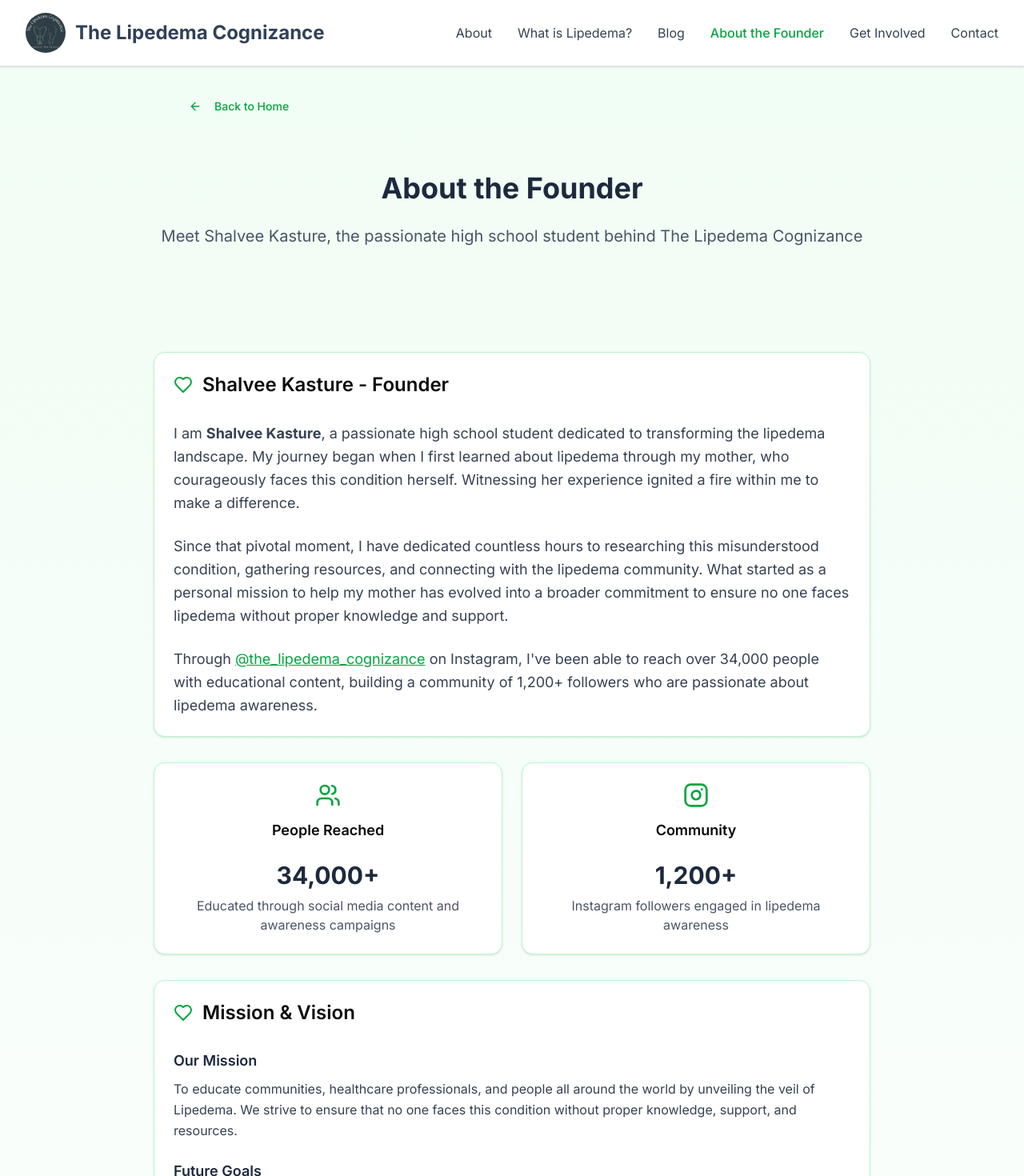
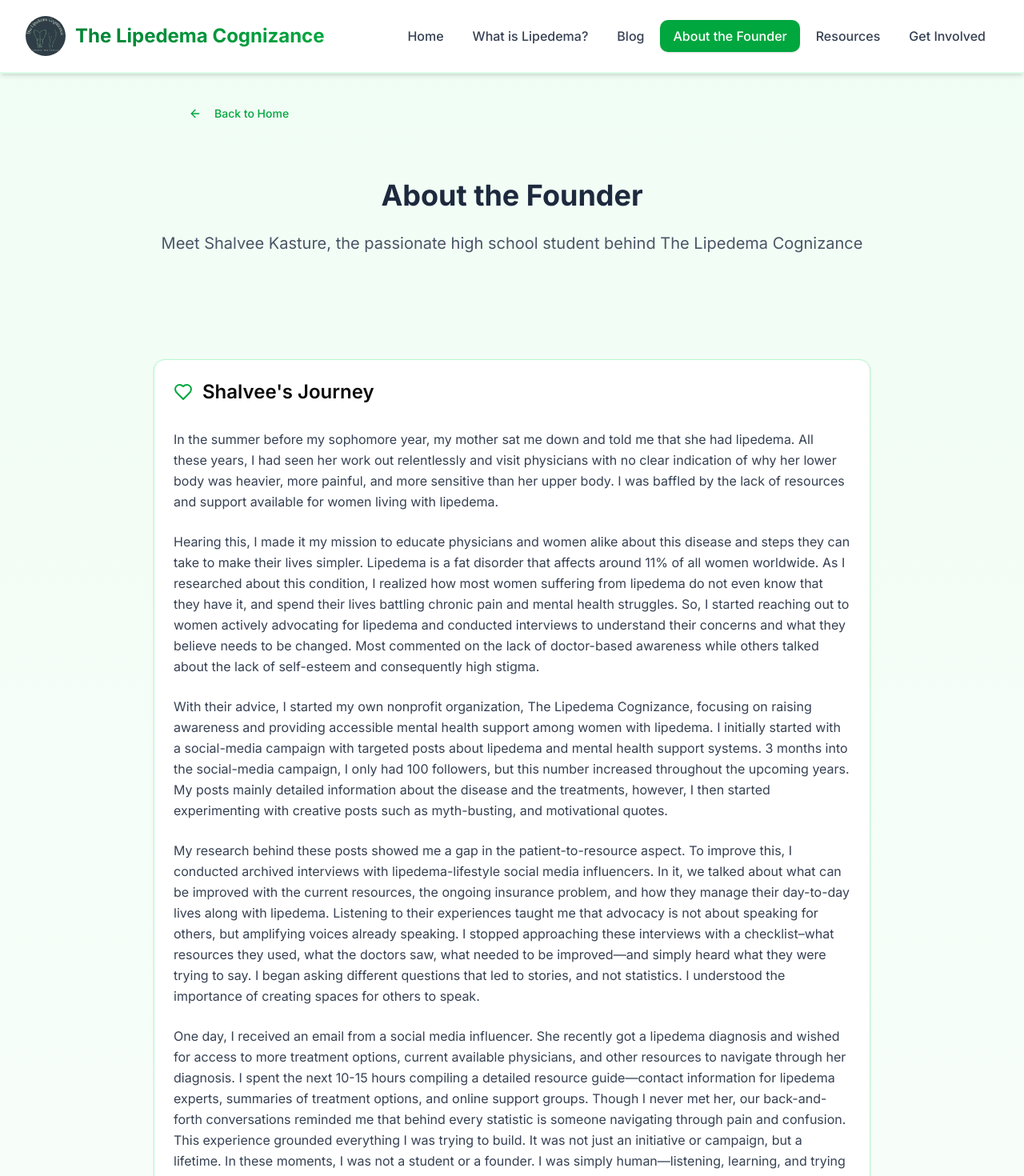
Before and after one commit to kastureshalvee-hooman/The-Lipedema-Cognizance, a Next.js app: page /about-founder in a window 1280 px wide. Shown: the top 1470 px of the page at 80% size. Built offline with nearby package versions, Linux system fonts and the light colour scheme; a web font is replaced by a local one.

Commit message:
feat: update founder page, remove homepage about, redesign navigation
Add detailed founder story, delete generic about section, modernize navigation.

Co-authored-by: null <232233523+kastureshalvee-hooman@users.noreply.github.com>

```diff
--- a/app/about-founder/page.tsx
+++ b/app/about-founder/page.tsx
@@ -10,41 +10,57 @@ export default function AboutFounderPage() {
   return (
     <div className="min-h-screen bg-gradient-to-b from-green-50 to-white">
       {/* Header */}
-      <header className="bg-white shadow-sm border-b">
+      <header className="bg-white shadow-md border-b-2 border-green-100 sticky top-0 z-50">
         <div className="max-w-7xl mx-auto px-4 sm:px-6 lg:px-8">
-          <div className="flex justify-between items-center py-4">
-            <div className="flex items-center space-x-3">
-              <Link href="/">
+          <div className="flex justify-between items-center py-5">
+            <Link href="/" className="flex items-center space-x-3 group">
               <Image
                 src="/images/tlc-logo.png"
                 alt="The Lipedema Cognizance Logo"
                 width={50}
                 height={50}
-                  className="rounded-full cursor-pointer"
+                className="rounded-full transition-transform group-hover:scale-105"
               />
+              <h1 className="text-2xl font-bold bg-gradient-to-r from-green-700 to-green-600 bg-clip-text text-transparent">
+                The Lipedema Cognizance
+              </h1>
             </Link>
-              <Link href="/">
-                <h1 className="text-2xl font-bold text-slate-700 cursor-pointer">The Lipedema Cognizance</h1>
+            <nav className="hidden md:flex items-center space-x-1">
+              <Link
+                href="/"
+                className="px-4 py-2 rounded-lg text-gray-700 hover:text-green-600 hover:bg-green-50 transition-all font-medium"
+              >
+                Home
               </Link>
-            </div>
-            <nav className="hidden md:flex space-x-8">
-              <Link href="/#about" className="text-gray-700 hover:text-green-600 transition-colors">
-                About
-              </Link>
-              <Link href="/what-is-lipedema" className="text-gray-700 hover:text-green-600 transition-colors">
+              <Link
+                href="/what-is-lipedema"
+                className="px-4 py-2 rounded-lg text-gray-700 hover:text-green-600 hover:bg-green-50 transition-all font-medium"
+              >
                 What is Lipedema?
               </Link>
-              <Link href="/blog" className="text-gray-700 hover:text-green-600 transition-colors">
+              <Link
+                href="/blog"
+                className="px-4 py-2 rounded-lg text-gray-700 hover:text-green-600 hover:bg-green-50 transition-all font-medium"
+              >
                 Blog
               </Link>
-              <Link href="/about-founder" className="text-green-600 font-medium">
+              <Link
+                href="/about-founder"
+                className="px-4 py-2 rounded-lg text-white bg-green-600 hover:bg-green-700 transition-all font-medium shadow-sm"
+              >
                 About the Founder
               </Link>
-              <Link href="/#volunteer" className="text-gray-700 hover:text-green-600 transition-colors">
+              <Link
+                href="/#resources"
+                className="px-4 py-2 rounded-lg text-gray-700 hover:text-green-600 hover:bg-green-50 transition-all font-medium"
+              >
+                Resources
+              </Link>
+              <Link
+                href="/#volunteer"
+                className="px-4 py-2 rounded-lg text-gray-700 hover:text-green-600 hover:bg-green-50 transition-all font-medium"
+              >
                 Get Involved
-              </Link>
-              <Link href="/#contact" className="text-gray-700 hover:text-green-600 transition-colors">
-                Contact
               </Link>
             </nav>
           </div>
@@ -79,35 +95,68 @@ export default function AboutFounderPage() {
             <CardHeader>
               <CardTitle className="flex items-center text-2xl">
                 <Heart className="h-6 w-6 mr-3 text-green-600" />
-                Shalvee Kasture - Founder
+                Shalvee's Journey
               </CardTitle>
             </CardHeader>
             <CardContent>
-              <div className="space-y-6">
-                <p className="text-lg text-gray-700 leading-relaxed">
-                  I am <strong>Shalvee Kasture</strong>, a passionate high school student dedicated to transforming the
-                  lipedema landscape. My journey began when I first learned about lipedema through my mother, who
-                  courageously faces this condition herself. Witnessing her experience ignited a fire within me to make
-                  a difference.
+              <div className="space-y-6 text-gray-700 leading-relaxed">
+                <p>
+                  In the summer before my sophomore year, my mother sat me down and told me that she had lipedema. All
+                  these years, I had seen her work out relentlessly and visit physicians with no clear indication of why
+                  her lower body was heavier, more painful, and more sensitive than her upper body. I was baffled by the
+                  lack of resources and support available for women living with lipedema.
                 </p>
-                <p className="text-lg text-gray-700 leading-relaxed">
-                  Since that pivotal moment, I have dedicated countless hours to researching this misunderstood
-                  condition, gathering resources, and connecting with the lipedema community. What started as a personal
-                  mission to help my mother has evolved into a broader commitment to ensure no one faces lipedema
-                  without proper knowledge and support.
+
+                <p>
+                  Hearing this, I made it my mission to educate physicians and women alike about this disease and steps
+                  they can take to make their lives simpler. Lipedema is a fat disorder that affects around 11% of all
+                  women worldwide. As I researched about this condition, I realized how most women suffering from
+                  lipedema do not even know that they have it, and spend their lives battling chronic pain and mental
+                  health struggles. So, I started reaching out to women actively advocating for lipedema and conducted
+                  interviews to understand their concerns and what they believe needs to be changed. Most commented on
+                  the lack of doctor-based awareness while others talked about the lack of self-esteem and consequently
+                  high stigma.
                 </p>
-                <p className="text-lg text-gray-700 leading-relaxed">
-                  Through{" "}
-                  <a
-                    href="https://www.instagram.com/the_lipedema_cognizance/"
-                    target="_blank"
-                    rel="noopener noreferrer"
-                    className="text-green-600 hover:text-green-800 underline"
-                  >
-                    @the_lipedema_cognizance
-                  </a>{" "}
-                  on Instagram, I've been able to reach over 34,000 people with educational content, building a
-                  community of 1,200+ followers who are passionate about lipedema awareness.
+
+                <p>
+                  With their advice, I started my own nonprofit organization, The Lipedema Cognizance, focusing on
+                  raising awareness and providing accessible mental health support among women with lipedema. I
+                  initially started with a social-media campaign with targeted posts about lipedema and mental health
+                  support systems. 3 months into the social-media campaign, I only had 100 followers, but this number
+                  increased throughout the upcoming years. My posts mainly detailed information about the disease and
+                  the treatments, however, I then started experimenting with creative posts such as myth-busting, and
+                  motivational quotes.
+                </p>
+
+                <p>
+                  My research behind these posts showed me a gap in the patient-to-resource aspect. To improve this, I
+                  conducted archived interviews with lipedema-lifestyle social media influencers. In it, we talked about
+                  what can be improved with the current resources, the ongoing insurance problem, and how they manage
+                  their day-to-day lives along with lipedema. Listening to their experiences taught me that advocacy is
+                  not about speaking for others, but amplifying voices already speaking. I stopped approaching these
+                  interviews with a checklist–what resources they used, what the doctors saw, what needed to be
+                  improved—and simply heard what they were trying to say. I began asking different questions that led to
+                  stories, and not statistics. I understood the importance of creating spaces for others to speak.
+                </p>
+
+                <p>
+                  One day, I received an email from a social media influencer. She recently got a lipedema diagnosis and
+                  wished for access to more treatment options, current available physicians, and other resources to
+                  navigate through her diagnosis. I spent the next 10-15 hours compiling a detailed resource
+                  guide—contact information for lipedema experts, summaries of treatment options, and online support
+                  groups. Though I never met her, our back-and-forth conversations reminded me that behind every
+                  statistic is someone navigating through pain and confusion. This experience grounded everything I was
+                  trying to build. It was not just an initiative or campaign, but a lifetime. In these moments, I was
+                  not a student or a founder. I was simply human—listening, learning, and trying to help someone feel
+                  less alone.
+                </p>
+
+                <p>
+                  I have seen how easy it is for someone suffering to go unnoticed—how women like my mother can spend
+                  years before learning the answers to the questions they seek. That is why I chose to continue to
+                  learn, listen, and help build something better. My work with lipedema taught me that change does not
+                  always accompany a cure, it starts with someone willing to ask better questions, and someone finally
+                  being seen.
                 </p>
               </div>
             </CardContent>
--- a/app/page.tsx
+++ b/app/page.tsx
@@ -2,48 +2,65 @@
 
 import { Button } from "@/components/ui/button"
 import { Card, CardContent, CardHeader, CardTitle } from "@/components/ui/card"
-import { Heart, Users, Mail, Calendar, ArrowRight, BookOpen, Stethoscope, MessageCircle } from "lucide-react"
+import { Heart, Users, Mail, Calendar, ArrowRight, BookOpen, Stethoscope } from "lucide-react"
 import Image from "next/image"
+import Link from "next/link"
 
 export default function HomePage() {
   return (
     <div className="min-h-screen bg-gradient-to-b from-green-50 to-white">
-      {/* Header */}
-      <header className="bg-white shadow-sm border-b">
+      <header className="bg-white shadow-md border-b-2 border-green-100 sticky top-0 z-50">
         <div className="max-w-7xl mx-auto px-4 sm:px-6 lg:px-8">
-          <div className="flex justify-between items-center py-4">
-            <div className="flex items-center space-x-3">
+          <div className="flex justify-between items-center py-5">
+            <div className="flex items-center space-x-3 group cursor-pointer">
               <Image
                 src="/images/tlc-logo.png"
                 alt="The Lipedema Cognizance Logo"
                 width={50}
                 height={50}
-                className="rounded-full"
+                className="rounded-full transition-transform group-hover:scale-105"
               />
-              <h1 className="text-2xl font-bold text-slate-700">The Lipedema Cognizance</h1>
+              <h1 className="text-2xl font-bold bg-gradient-to-r from-green-700 to-green-600 bg-clip-text text-transparent">
+                The Lipedema Cognizance
+              </h1>
             </div>
-            <nav className="hidden md:flex space-x-8">
-              <a href="#about" className="text-gray-700 hover:text-green-600 transition-colors">
-                About
-              </a>
-              <a href="/what-is-lipedema" className="text-gray-700 hover:text-green-600 transition-colors">
+            <nav className="hidden md:flex items-center space-x-1">
+              <Link
+                href="/"
+                className="px-4 py-2 rounded-lg text-white bg-green-600 hover:bg-green-700 transition-all font-medium shadow-sm"
+              >
+                Home
+              </Link>
+              <Link
+                href="/what-is-lipedema"
+                className="px-4 py-2 rounded-lg text-gray-700 hover:text-green-600 hover:bg-green-50 transition-all font-medium"
+              >
                 What is Lipedema?
-              </a>
-              <a href="/blog" className="text-gray-700 hover:text-green-600 transition-colors">
+              </Link>
+              <Link
+                href="/blog"
+                className="px-4 py-2 rounded-lg text-gray-700 hover:text-green-600 hover:bg-green-50 transition-all font-medium"
+              >
                 Blog
-              </a>
-              <a href="/about-founder" className="text-gray-700 hover:text-green-600 transition-colors">
+              </Link>
+              <Link
+                href="/about-founder"
+                className="px-4 py-2 rounded-lg text-gray-700 hover:text-green-600 hover:bg-green-50 transition-all font-medium"
+              >
                 About the Founder
-              </a>
-              <a href="#resources" className="text-gray-700 hover:text-green-600 transition-colors">
-                Resources & Support
-              </a>
-              <a href="#volunteer" className="text-gray-700 hover:text-green-600 transition-colors">
+              </Link>
+              <Link
+                href="#resources"
+                className="px-4 py-2 rounded-lg text-gray-700 hover:text-green-600 hover:bg-green-50 transition-all font-medium"
+              >
+                Resources
+              </Link>
+              <Link
+                href="#volunteer"
+                className="px-4 py-2 rounded-lg text-gray-700 hover:text-green-600 hover:bg-green-50 transition-all font-medium"
+              >
                 Get Involved
-              </a>
-              <a href="#contact" className="text-gray-700 hover:text-green-600 transition-colors">
-                Contact
-              </a>
+              </Link>
             </nav>
           </div>
         </div>
@@ -128,62 +145,8 @@ export default function HomePage() {
         </div>
       </section>
 
-      {/* About Section */}
-      <section id="about" className="py-20 px-4 sm:px-6 lg:px-8">
-        <div className="max-w-6xl mx-auto">
-          <div className="text-center mb-16">
-            <h3 className="text-3xl font-bold text-slate-800 mb-4">Our Mission</h3>
-            <p className="text-lg text-gray-600 max-w-3xl mx-auto">
-              Dedicated to educating communities, healthcare professionals, and people all around the world by unveiling
-              the veil of Lipedema.
-            </p>
-          </div>
-
-          <div className="grid grid-cols-1 md:grid-cols-3 gap-8">
-            <Card className="text-center border-green-200">
-              <CardHeader>
-                <BookOpen className="h-12 w-12 text-green-600 mx-auto mb-4" />
-                <CardTitle>Education</CardTitle>
-              </CardHeader>
-              <CardContent>
-                <p className="text-gray-600">
-                  Providing comprehensive resources and educational materials about lipedema for patients, families, and
-                  communities through social media and community outreach.
-                </p>
-              </CardContent>
-            </Card>
-
-            <Card className="text-center border-green-200">
-              <CardHeader>
-                <Stethoscope className="h-12 w-12 text-green-600 mx-auto mb-4" />
-                <CardTitle>Awareness Campaigns</CardTitle>
-              </CardHeader>
-              <CardContent>
-                <p className="text-gray-600">
-                  Creating engaging content and campaigns to help medical professionals and the general public recognize
-                  and understand lipedema as a legitimate medical condition.
-                </p>
-              </CardContent>
-            </Card>
-
-            <Card className="text-center border-green-200">
-              <CardHeader>
-                <MessageCircle className="h-12 w-12 text-green-600 mx-auto mb-4" />
-                <CardTitle>Community Building</CardTitle>
-              </CardHeader>
-              <CardContent>
-                <p className="text-gray-600">
-                  Fostering connections within the lipedema community through social media engagement and future support
-                  initiatives to ensure no one faces this journey alone.
-                </p>
-              </CardContent>
-            </Card>
-          </div>
-        </div>
-      </section>
-
       {/* Resources & Support Section */}
-      <section id="resources" className="py-20 bg-green-50 px-4 sm:px-6 lg:px-8">
+      <section id="resources" className="py-20 bg-white px-4 sm:px-6 lg:px-8">
         <div className="max-w-6xl mx-auto">
           <div className="text-center mb-16">
             <h3 className="text-3xl font-bold text-slate-800 mb-4">Resources & Support</h3>
@@ -481,8 +444,8 @@ export default function HomePage() {
               <h5 className="font-semibold mb-4">Quick Links</h5>
               <ul className="space-y-2 text-gray-400">
                 <li>
-                  <a href="#about" className="hover:text-white transition-colors">
-                    About Us
+                  <a href="/" className="hover:text-white transition-colors">
+                    Home
                   </a>
                 </li>
                 <li>
@@ -502,7 +465,7 @@ export default function HomePage() {
                 </li>
                 <li>
                   <a href="#resources" className="hover:text-white transition-colors">
-                    Resources & Support
+                    Resources
                   </a>
                 </li>
                 <li>
@@ -542,18 +505,8 @@ export default function HomePage() {
               <h5 className="font-semibold mb-4">Our Mission</h5>
               <ul className="space-y-2 text-gray-400">
                 <li>
-                  <a href="#about" className="hover:text-white transition-colors">
+                  <a href="/what-is-lipedema" className="hover:text-white transition-colors">
                     Education & Awareness
-                  </a>
-                </li>
-                <li>
-                  <a href="#about" className="hover:text-white transition-colors">
-                    Community Building
-                  </a>
-                </li>
-                <li>
-                  <a href="#volunteer" className="hover:text-white transition-colors">
-                    Advocacy
                   </a>
                 </li>
                 <li>
```
Lines whose indentation alone changed are shown as unchanged.
